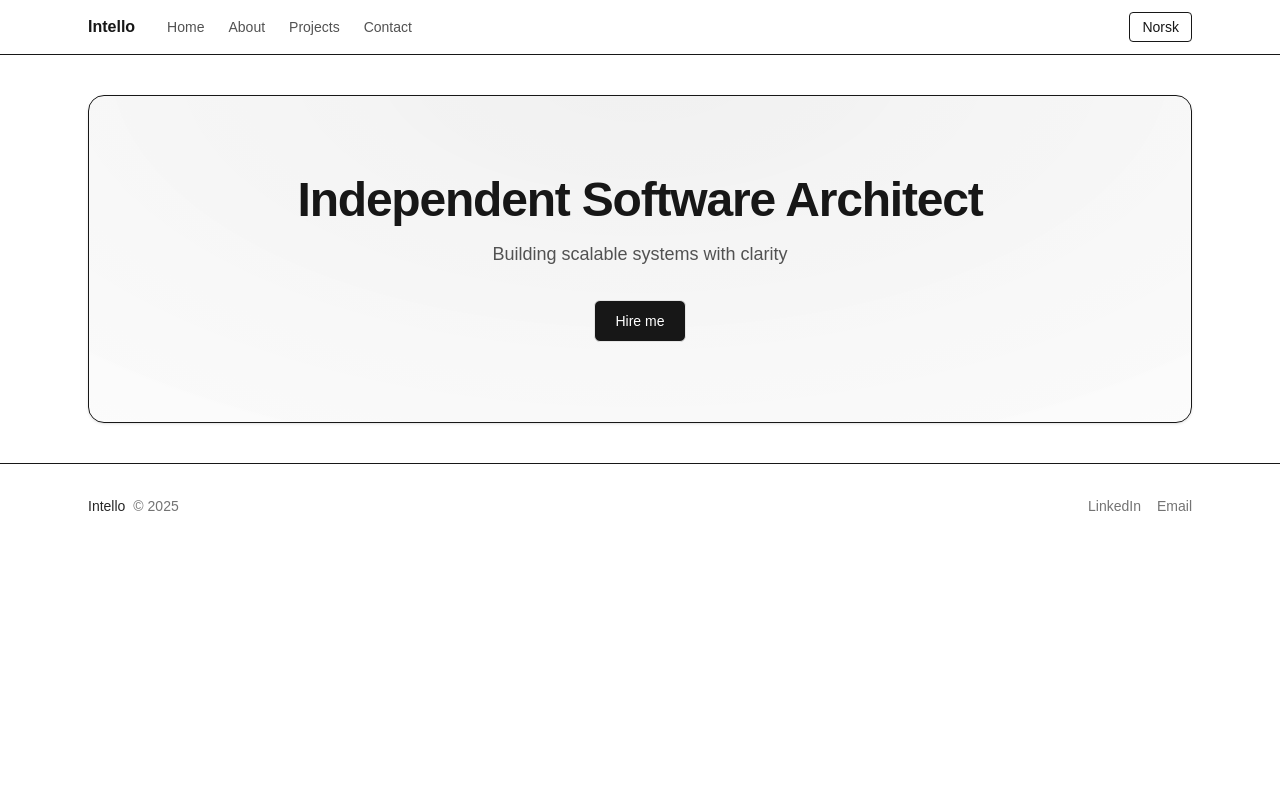
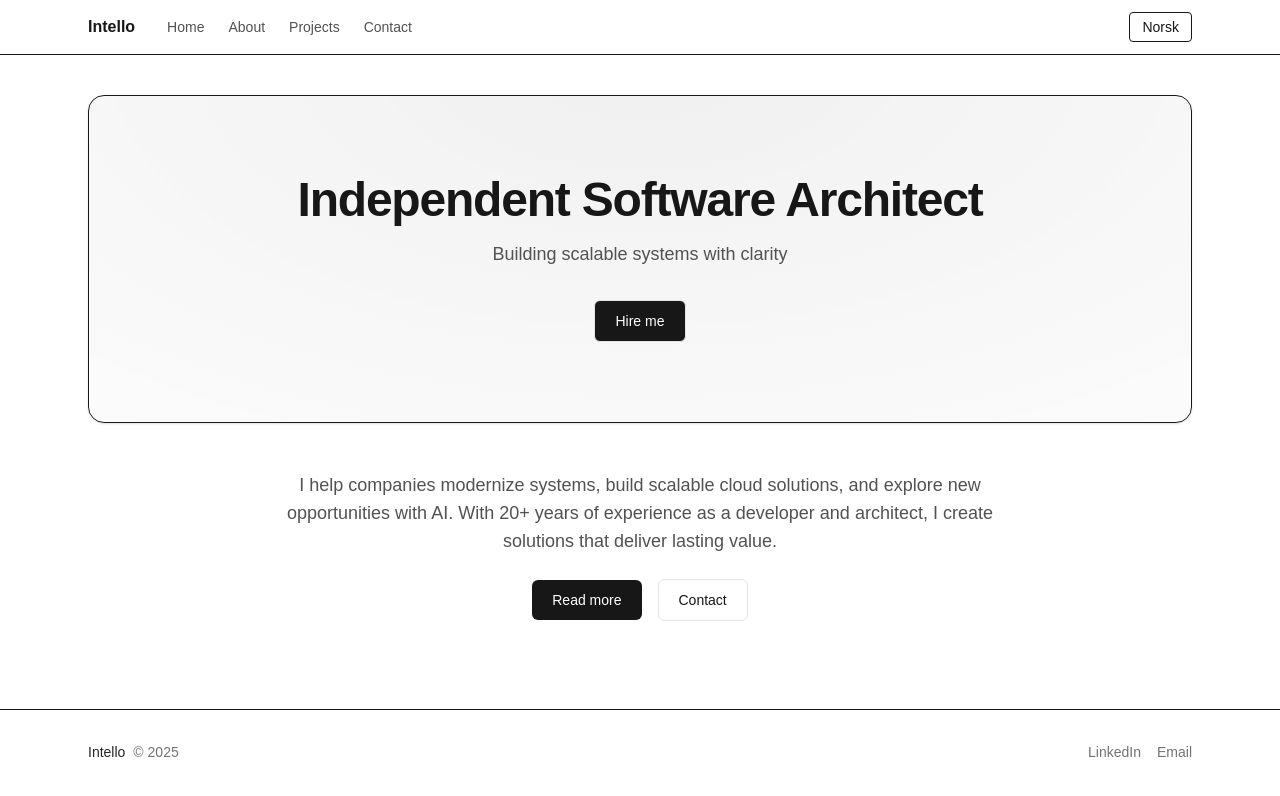
Before and after one commit to finnrobertk/intello-website, a Next.js app: page /en in a window 1280 px wide. Shown: the top 796 px of the page. Built offline with nearby package versions, Linux system fonts and the light colour scheme.

Commit message:
feat: add intro section with CTA buttons to homepage and implement Button component

```diff
--- a/app/[locale]/page.tsx
+++ b/app/[locale]/page.tsx
@@ -1,9 +1,28 @@
 import HeroSection from '@/components/HeroSection';
+import {getTranslations} from 'next-intl/server';
+import Link from 'next/link';
+import { Button } from '@/components/ui/button';
+import type { Locale } from '@/i18n';
 
-export default function HomePage() {
+export default async function HomePage({ params }: { params: { locale: Locale } }) {
+  const t = await getTranslations('Pages.home');
+
   return (
     <div>
       <HeroSection />
+      <section className="py-12">
+        <p className="mx-auto max-w-3xl text-center text-lg text-muted-foreground text-neutral-600 dark:text-neutral-300">
+          {t('intro')}
+        </p>
+        <div className="mt-6 flex flex-col items-center justify-center gap-4 sm:flex-row">
+          <Link href={`/${params.locale}/about`} className="w-full sm:w-auto">
+            <Button variant="default" className="w-full sm:w-auto">{t('cta')}</Button>
+          </Link>
+          <Link href={`/${params.locale}/contact`} className="w-full sm:w-auto">
+            <Button variant="outline" className="w-full sm:w-auto">{t('contactCta')}</Button>
+          </Link>
+        </div>
+      </section>
     </div>
   );
 }
--- /dev/null
+++ b/components/ui/button.tsx
@@ -0,0 +1,25 @@
+import * as React from "react";
+import { cn } from "@/lib/cn";
+
+export type ButtonProps = React.ButtonHTMLAttributes<HTMLButtonElement> & {
+  variant?: "default" | "outline";
+};
+
+export const Button = React.forwardRef<HTMLButtonElement, ButtonProps>(
+  ({ className, variant = "default", type = "button", ...props }, ref) => {
+    const base =
+      "inline-flex items-center justify-center gap-2 rounded-md text-sm font-medium transition-colors focus-visible:outline-none focus-visible:ring-2 focus-visible:ring-neutral-400 disabled:pointer-events-none disabled:opacity-50";
+
+    const variants: Record<string, string> = {
+      default:
+        "bg-neutral-900 text-white hover:bg-neutral-800 active:bg-neutral-700 dark:bg-white dark:text-neutral-900 dark:hover:bg-neutral-200",
+      outline:
+        "border border-neutral-200 bg-transparent text-neutral-900 hover:bg-neutral-50 active:bg-neutral-100 dark:border-neutral-800 dark:text-neutral-100 dark:hover:bg-neutral-900",
+    };
+
+    return (
+      <button ref={ref} type={type} className={cn(base, variants[variant], "px-5 py-2.5", className)} {...props} />
+    );
+  }
+);
+Button.displayName = "Button";
--- a/messages/en.json
+++ b/messages/en.json
@@ -18,9 +18,14 @@
     "norwegian": "Norsk"
   },
   "Pages": {
+    "home": {
+      "intro": "I help companies modernize systems, build scalable cloud solutions, and explore new opportunities with AI. With 20+ years of experience as a developer and architect, I create solutions that deliver lasting value.",
+      "cta": "Read more",
+      "contactCta": "Contact"
+    },
     "about": {
       "title": "About Intello",
-      "body": "We are a consulting company providing product, design and engineering services."
+      "body": "My name is Finn-Robert Kristensen, and I run Intello Group AS, an independent consultancy for software development and architecture.\nWith more than 20 years of experience in the IT industry, I have worked on everything from complex legacy monoliths to modern microservice architectures, cloud platforms, and AI-driven solutions.\nI am passionate about creating robust, scalable, and simple systems that deliver real value – whether that means modernizing an existing codebase, building new cloud-native services, or exploring opportunities with generative AI.\nIn recent years, I have:\nLed the modernization of pension solutions at the Norwegian Public Service Pension Fund (SPK) into microservices.\nBuilt a complete website and booking system for a beauty salon using Next.js and Sanity.\nExplored MVP solutions for automated test generation with AI.\nMy core values are clarity, precision, and collaboration. I enjoy working closely with clients to find the right solutions – and delivering with high quality."
     },
     "projects": {
       "title": "Projects",
--- a/messages/nb.json
+++ b/messages/nb.json
@@ -18,9 +18,14 @@
     "norwegian": "Norsk"
   },
   "Pages": {
+    "home": {
+      "intro": "Jeg hjelper selskaper med å modernisere systemer, bygge skalerbare løsninger i skyen og utforske nye muligheter med AI. Med 20+ års erfaring som utvikler og arkitekt skaper jeg løsninger som gir verdi og varig effekt.",
+      "cta": "Les mer om meg",
+      "contactCta": "Kontakt meg"
+    },
     "about": {
       "title": "Om Intello",
-      "body": "Vi er et konsulentselskap som leverer tjenester innen produkt, design og utvikling."
+      "body": "Jeg heter Finn-Robert Kristensen og driver Intello Group AS, et selvstendig konsulentselskap innen programvareutvikling og arkitektur.\nMed over 20 års erfaring fra IT-bransjen har jeg jobbet med alt fra komplekse monolitter til moderne mikrotjenestearkitektur, skyplattformer og AI-drevne løsninger.\nJeg brenner for å skape robuste, skalerbare og enkle løsninger som gir verdi for kundene – enten det handler om å modernisere en eksisterende kodebase, bygge nye systemer i skyen, eller utforske mulighetene med generativ AI.\nDe siste årene har jeg blant annet:\nLedet moderniseringen av pensjonsløsninger i Statens pensjonskasse (SPK) til mikrotjenester.\nBygget en komplett nettside og bookingløsning for en skjønnhetssalong med Next.js og Sanity.\nUtforsket MVP-løsninger for automatisert testgenerering med AI.\nVerdiene mine er klarhet, presisjon og samarbeid. Jeg liker å finne de gode løsningene sammen med kunden – og levere med høy kvalitet."
     },
     "projects": {
       "title": "Prosjekter",
```
